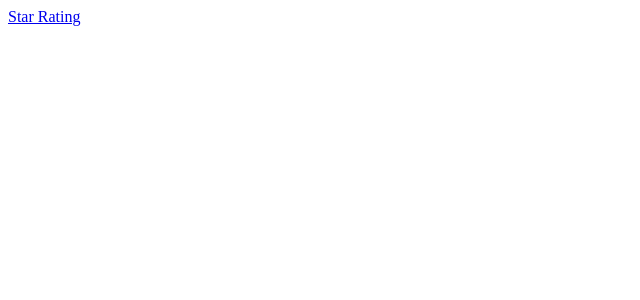
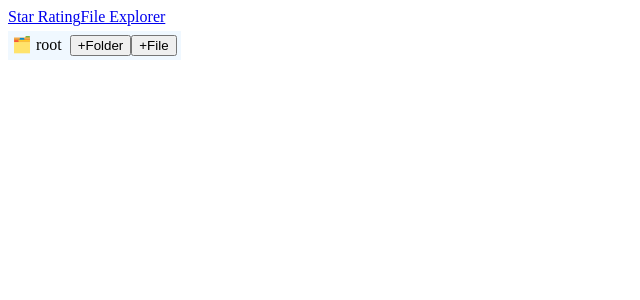
Before and after one commit to manuuuskp/frontend-challenges, a React app in the folder react/: page /fileexplorer in a window 1280 px wide. Before the commit this address had no page. Shown: the top 300 px of the page, without its empty margins (0-640 px from the left). Built offline with nearby package versions, Linux system fonts and the light colour scheme.

Commit message:
File Explorer complete

```diff
--- a/react/src/RoutesComp.tsx
+++ b/react/src/RoutesComp.tsx
@@ -1,11 +1,13 @@
 import React from "react"
 import { Route, Routes } from "react-router"
 import StarRating from "./pages/StarRating"
+import FileExplorer from "./pages/fileexplorer/FileExplorer"
 
 const RoutesComp = () => {
     return (
             <Routes>
                 <Route path="starrating" element={<StarRating total={10} />}/>
+                <Route path="fileexplorer" element={<FileExplorer />}/>
             </Routes>
     )
 }
--- /dev/null
+++ b/react/src/component/folderstructure/FolderStructure.tsx
@@ -0,0 +1,96 @@
+import React, { useState } from "react";
+import "./../../pages/styles/FolderStructure.css";
+import { IFolderStruct } from "./IFolderStructure";
+
+const FolderStructure = ({
+  fileData,
+  addTreeNode,
+}: Props): React.ReactElement => {
+  const [showChild, setShowChild] = useState(false);
+  const [showNew, setShowNew] = useState(false);
+  const [isNewFolder, setIsNewFolder] = useState(false);
+
+  interface CommonKeyboardEvent<T> extends React.KeyboardEvent<T> {
+    target: EventTarget & T;
+  }
+
+  type KeyDownEvent<T> = CommonKeyboardEvent<T>;
+
+  const { id, isFolder, items, name } = fileData;
+
+  const handleFolderClick = (e: React.MouseEvent<HTMLButtonElement>) => {
+    e.stopPropagation();
+    setShowNew(true);
+    setIsNewFolder(true);
+  };
+
+  const handleFileClick = (e: React.MouseEvent<HTMLButtonElement>) => {
+    e.stopPropagation();
+    setShowNew(true);
+    setIsNewFolder(false);
+  };
+
+  const handleBlur = (e: React.FocusEvent<HTMLInputElement>) => {
+    setShowNew(false);
+  };
+
+  const addNode = (e: KeyDownEvent<HTMLInputElement>) => {
+    if (e.code === "Enter" && e.target.value !== "") {
+      addTreeNode(id, e.target.value, isNewFolder);
+      setShowNew(false);
+    }
+  };
+
+  return (
+    <div style={{ width: "max-content" }}>
+      <div className="folder__cont" onClick={() => setShowChild(!showChild)}>
+        <div>
+          <span className={`${isFolder ? "folder__name" : ""}`}>
+            {isFolder ? "🗂️" : "🗄️"} {name}
+          </span>
+        </div>
+        {isFolder && (
+          <div style={{ marginLeft: "8px" }}>
+            <button onClick={handleFolderClick}>+Folder</button>
+            <button onClick={handleFileClick}>+File</button>
+          </div>
+        )}
+      </div>
+      {showNew && (
+        <div style={{ marginLeft: "12px" }}>
+          <span>{isNewFolder ? "🗂️" : "🗄️"}</span>
+          <input
+            type="text"
+            onBlur={handleBlur}
+            onKeyDown={addNode}
+            autoFocus
+          />
+        </div>
+      )}
+      {showChild && (
+        <div>
+          {isFolder ? (
+            <div style={{ marginLeft: "10px" }}>
+              {items.map((item) => {
+                return (
+                  <FolderStructure
+                    key={item.id}
+                    fileData={item}
+                    addTreeNode={addTreeNode}
+                  />
+                );
+              })}
+            </div>
+          ) : null}
+        </div>
+      )}
+    </div>
+  );
+};
+
+export default FolderStructure;
+
+interface Props {
+  fileData: IFolderStruct;
+  addTreeNode: (targetId: number, name: string, isFolder: boolean) => void;
+}
--- /dev/null
+++ b/react/src/component/folderstructure/IFolderStructure.ts
@@ -0,0 +1,7 @@
+
+export interface IFolderStruct {
+    id: number;
+    name: string;
+    isFolder: boolean;
+    items: IFolderStruct[];
+  }
--- /dev/null
+++ b/react/src/component/folderstructure/useFolderTree.ts
@@ -0,0 +1,31 @@
+import { IFolderStruct } from "./IFolderStructure";
+
+function useFolderTree() {
+  function insertTreeNode(
+    tree: IFolderStruct,
+    targetId: number,
+    name: string,
+    isFolder: boolean
+  ): IFolderStruct {
+    if (tree.id === targetId && tree.isFolder) {
+      const nodeObj: IFolderStruct = {
+        id: new Date().getTime(),
+        items: [],
+        isFolder,
+        name,
+      };
+      tree.items.unshift(nodeObj);
+      return tree;
+    }
+    let latestNode = [];
+    latestNode = tree.items.map((obj) =>
+      insertTreeNode(obj, targetId, name, isFolder)
+    );
+
+    return { ...tree, items: latestNode };
+  }
+
+  return { insertTreeNode };
+}
+
+export { useFolderTree };
--- a/react/src/pages/Main.tsx
+++ b/react/src/pages/Main.tsx
@@ -7,6 +7,7 @@ const Main = () => {
     return (
         <>
             <Link to="starrating">Star Rating</Link>
+            <Link to="fileexplorer">File Explorer</Link>
             <RoutesComp />
         </>
     )
--- /dev/null
+++ b/react/src/pages/fileexplorer/FileExplorer.tsx
@@ -0,0 +1,24 @@
+import React, { useState } from "react";
+import FolderStructure from "../../component/folderstructure/FolderStructure";
+import { fileData } from "./fileData";
+import { useFolderTree } from "../../component/folderstructure/useFolderTree";
+import { IFolderStruct } from "../../component/folderstructure/IFolderStructure";
+
+const FileExplorer = () => {
+  const [treeData, setTreeData] = useState<IFolderStruct>(fileData);
+
+  const { insertTreeNode } = useFolderTree();
+
+  const addTreeNode = (targetId: number, name: string, isFolder: boolean) => {
+    const updatedTree = insertTreeNode(treeData, targetId, name, isFolder);
+    setTreeData(updatedTree);
+  }
+
+  return (
+    <div>
+      <FolderStructure fileData={treeData} addTreeNode={addTreeNode} />
+    </div>
+  );
+};
+
+export default FileExplorer;
--- /dev/null
+++ b/react/src/pages/fileexplorer/fileData.js
@@ -0,0 +1,58 @@
+export const fileData = {
+    id: 1,
+    name: "root",
+    isFolder: true,
+    items: [
+        {
+            id: 2,
+            name: "react",
+            isFolder: true,
+            items: [
+                {
+                    id:3,
+                    name: "src",
+                    isFolder: true,
+                    items: [
+                        {
+                            id: 5,
+                            name: "components",
+                            isFolder: true,
+                            items: [
+                                {
+                                    id: 6,
+                                    name: "FileExplorer.tsx",
+                                    isFolder: false,
+                                    items: []
+                                },
+                                {
+                                    id: 7,
+                                    name: "useFileExplorer.ts",
+                                    isFolder: false,
+                                    items: []
+                                }
+                            ]
+                        },
+                        {
+                            id: 8,
+                            name: "index.html",
+                            isFolder: false,
+                            items: []
+                        }
+                    ]
+                },
+                {
+                    id:4,
+                    name: "package.json",
+                    isFolder: false,
+                    items: []
+                }
+            ]
+        },
+        {
+            id:12,
+            name: "check",
+            isFolder: false,
+            items: []
+        }
+    ]
+}
--- /dev/null
+++ b/react/src/pages/styles/FolderStructure.css
@@ -0,0 +1,11 @@
+.folder__name {
+    cursor: pointer;
+}
+
+.folder__cont {
+    display: flex;
+    justify-content: space-between;
+    background-color: aliceblue;
+    margin-top: 5px;
+    padding: 4px;
+}
```
